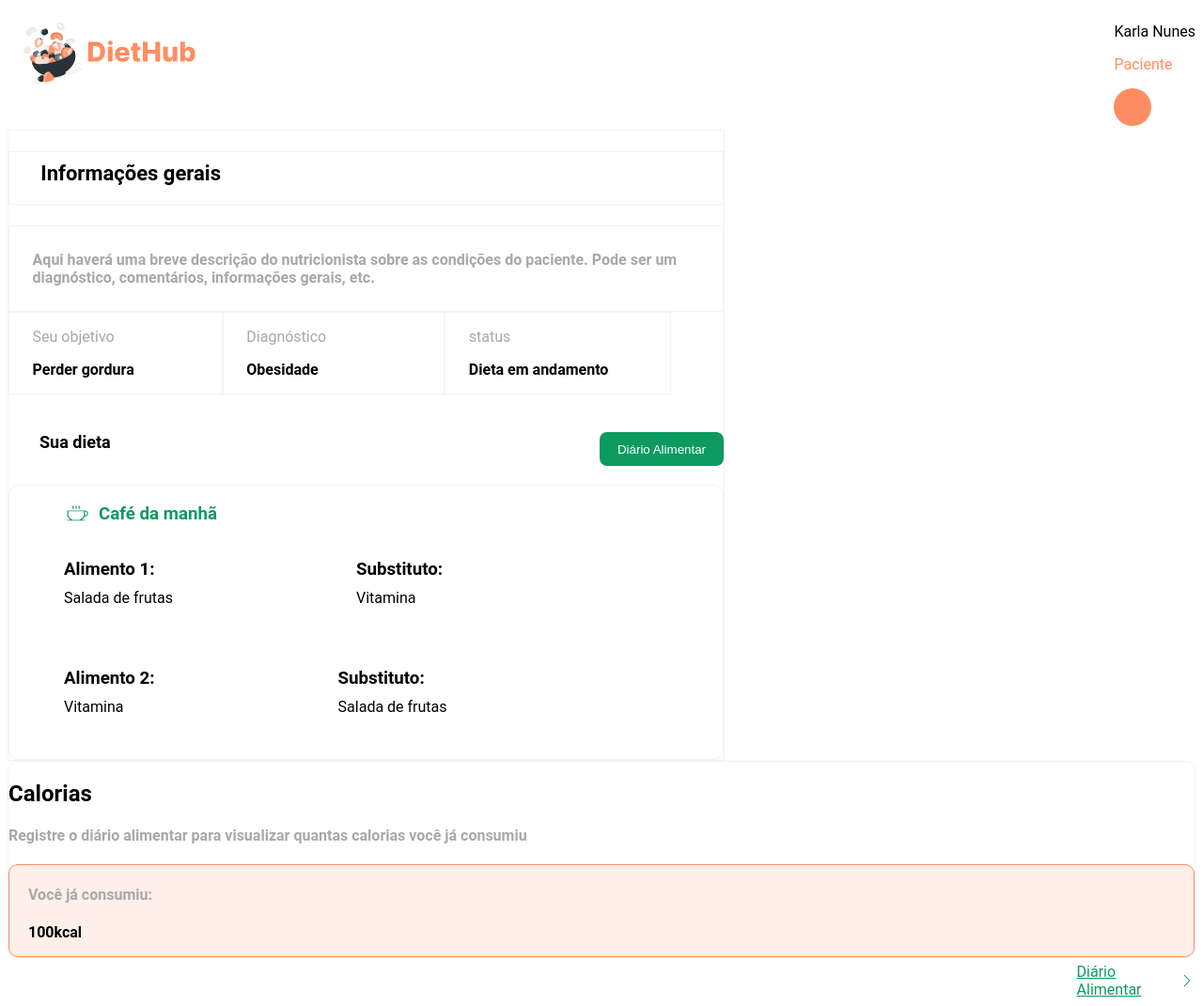
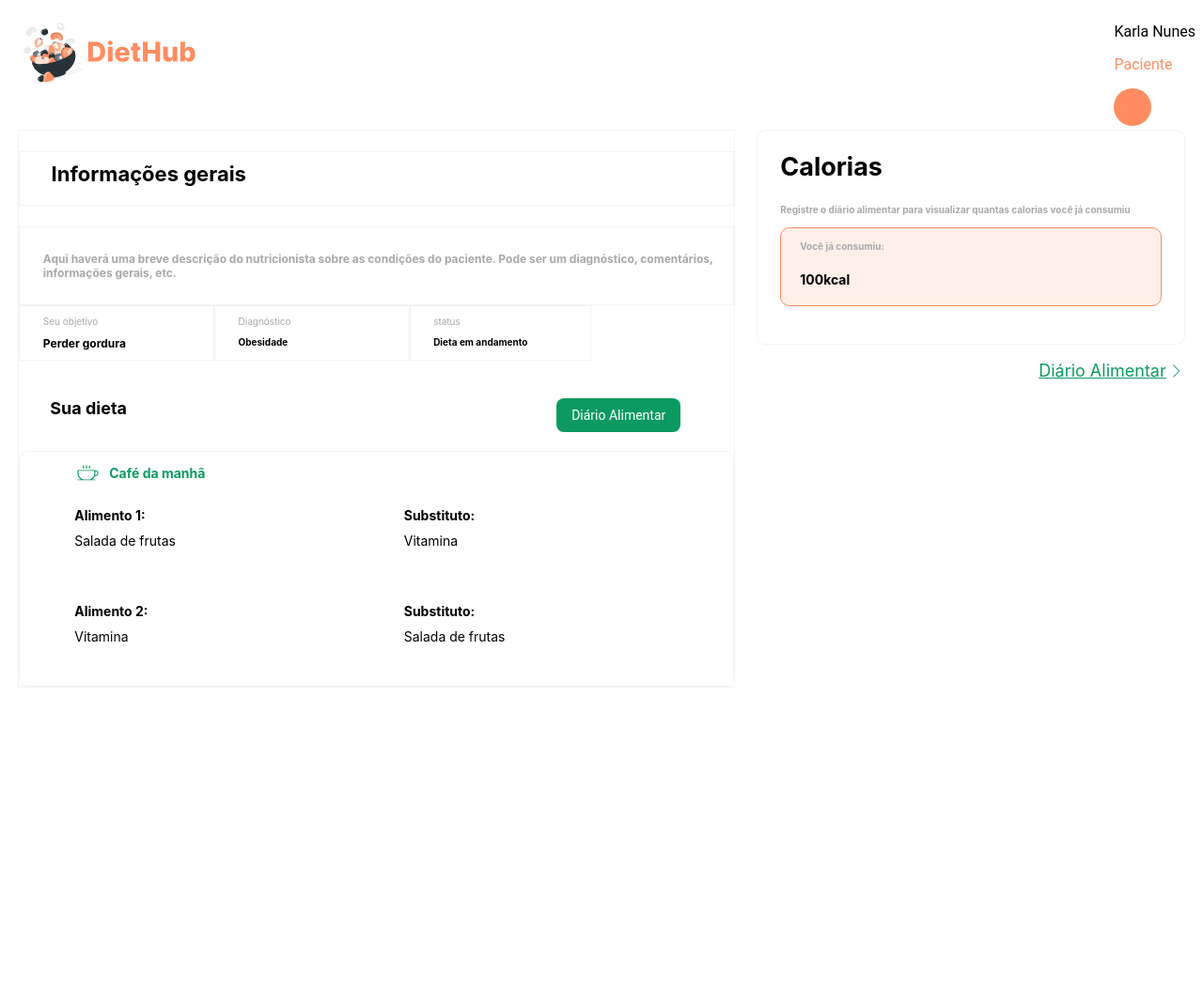
Before and after one commit to taysa-fernandes/Integrador1, a Django app: page /dieta in a window 1280 px wide. Shown: the whole page at 94% size. After the commit the page ends 684 px from the top, so only its background shows below. Run offline with Django 4.2, Linux system fonts and the light colour scheme.

Commit message:
estilização final menos o topo

```diff
--- a/core/static/estilos/estilo.css
+++ b/core/static/estilos/estilo.css
@@ -74,6 +74,7 @@ body{
     margin-left: 0px;
     padding-left: 33.3px;
     padding-top: 10px;
+    font-family: 'Inter',sans-serif;
 }
 #informacoes h4,
 #calorias h4,
@@ -88,6 +89,8 @@ body{
     padding-left: 24.6px;
     padding-bottom: 26px;
     padding-top: 26px;
+    font-family: 'Inter',sans-serif;
+    font-size: 12px;
 }
 #informacoes-dieta{
     border: 1px solid #F4F3F3;
@@ -99,9 +102,16 @@ body{
     border: 1px solid #F4F3F3;
     background:  #FFFFFF;
     gap: 10px;
+    font-family: 'Inter',sans-serif;
+    font-size: 10px;
 }
 #objetivo{
     padding-right: 93px;
+}
+#objetivo strong,
+#diagnostico strong
+#status strong{
+    font-size: 12px;
 }
 #diagnostico{
     padding-right: 125px;
@@ -109,6 +119,7 @@ body{
 #status{
     padding-right: 66px;
 }
+
 .labels{
     color: #A8A8A8;
     margin-left: 24.60px;
@@ -128,16 +139,20 @@ body{
     justify-content: space-between;
     margin-top: 20px;
     margin-bottom: 20px;
+    margin-right: 57px;
 }
 .topo-dieta h1{
     margin-left: 33px;
     margin-top: 0px;
     margin-bottom: 0px;
     font-size: 18px;
+    font-family: 'Inter', sans-serif;
 }
 .topo-dieta button{
     border-radius: 8px;
     border: none;
+    font-size: 14px;
+    font-family: 'Roboto', sans-serif;
 }
 #container-3 button{
     width: 132px;
@@ -150,6 +165,14 @@ body{
     border-radius: 10px;
     background: rgba(255, 141, 97, 0.14);
 }
+#consumiu h4{
+    font-family: 'Inter', sans-serif;
+    font-size: 13px;
+}
+#consumiu strong{
+    font-family: 'Inter',sans-serif;
+    font-size: 14px;
+}
 #consumiu h4,
 #consumiu p{
     margin-left: 20px;
@@ -157,18 +180,29 @@ body{
 #button-diario a{
     color:#0C9A61;
     text-align: left;
-    margin-left: 90%;
+    padding-left: 300px;
+}
+#conteudo-calorias{
+    border-radius: 10px;
+    border: 1px solid #F4F3F3;
+    background:  #FFFFFF;
 }
 #button-diario{
     display: flex;
     align-items: center;
     justify-content: center;
-    margin-top: 5px;
+    margin-top: 17px;
 }
 #parte-1,
 #parte-2{
     display: flex;
-    gap: 195px;
+    justify-content: space-between;
+    font-family: 'Inter', sans-serif;
+    font-size: 14px;
+}
+#parte-1 h3,
+#parte-2 h3{
+    font-size: 14px;
 }
 .alimentos-1,
 .alimentos-2{
@@ -178,17 +212,32 @@ body{
     display: flex;
     align-items: center;
     gap: 10px;
-
+    font-family: 'Inter', sans-serif;
+    font-size: 14px;
+    color:#0C9A61;
 }
 #cafe-da-manha h3{
-    color:#0C9A61;
+    font-size: 14px;
 }
 #cafe-da-manha,
 #parte-1,
 #parte-2{
     margin-left: 58px;
 }
-#calorias,
+#calorias{
+    font-family: 'Inter', sans-serif;
+    font-size: 18px;
+}
+#conteudo-calorias{
+    padding-left: 24px;
+    padding-right: 24px;
+    padding-bottom: 40px;
+}
+#calorias h4{
+    font-family: 'Inter', sans-serif;
+    font-size: 10px;
+}
+
 #cafe{
     border-radius: 10px;
     border: 1px solid #F4F3F3;
@@ -206,6 +255,18 @@ body{
 #substituto-2 p{
     margin-top: 0px;
 }
+#substituto-1,
+.alimentos-1,
+#substituto-2,
+.alimentos-2{
+    width: 50%;
+}
 #informacoes-dieta{
     width: 761px;
 }
+#conteudo-dieta{
+    display: flex;
+    gap:23px;
+    margin: auto;
+    justify-content: center;
+}
--- a/core/templates/core/visualizarDieta.html
+++ b/core/templates/core/visualizarDieta.html
@@ -16,6 +16,7 @@
                       </svg>
                 </section>
             </section>
+            <div id="conteudo-dieta">
                 <section id="informacoes-dieta">
                     <section id="informacoes">
                         <h1>Informações gerais</h1>
@@ -67,7 +68,7 @@
                                     <h3>Alimento 2: </h3>
                                     <p>Vitamina</p>
                                 </div>
-                            <div id="substituto-2" class="alimento-2">
+                                <div id="substituto-2" class="alimentos-2">
                                     <h3>Substituto: </h3>
                                     <p>Salada de frutas</p>
                                 </div>
@@ -76,19 +77,23 @@
                     </section>
                 </section>
                 <section id="calorias">
+                    <div id="conteudo-calorias">
                         <h1>Calorias</h1>
                         <h4>Registre o diário alimentar para visualizar quantas calorias você já consumiu</h4>
                         <div id="consumiu">
                             <h4>Você já consumiu:</h4>
                             <p><strong>100kcal</strong></p>
                         </div>
-            </section>
-            <section id="button-diario">
+                    </div>
+                    <div id="button-diario">
                         <a href="diarioAlimentar.html">Diário Alimentar</a>
                         <svg xmlns="http://www.w3.org/2000/svg" width="20" height="20" viewBox="0 0 20 20" fill="none">
                             <path d="M14.0813 10.3313L7.83128 16.5813C7.74242 16.6641 7.62489 16.7092 7.50345 16.707C7.38201 16.7049 7.26615 16.6557 7.18026 16.5698C7.09438 16.4839 7.04518 16.368 7.04304 16.2466C7.0409 16.1252 7.08598 16.0076 7.16878 15.9188L13.0867 10L7.16878 4.08128C7.08598 3.99242 7.0409 3.87489 7.04304 3.75345C7.04518 3.63201 7.09438 3.51615 7.18026 3.43026C7.26615 3.34438 7.38201 3.29518 7.50345 3.29304C7.62489 3.2909 7.74242 3.33598 7.83128 3.41878L14.0813 9.66878C14.1691 9.75667 14.2184 9.87581 14.2184 10C14.2184 10.1242 14.1691 10.2434 14.0813 10.3313Z" fill="#0C9A61"/>
                             </svg>
+                    </div>
                 </section>
+
+            </div>
         </main>
 </body>
 {% endblock %}
```
Lines whose indentation alone changed are shown as unchanged.
